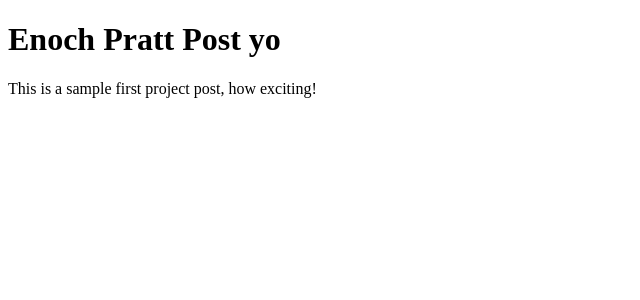
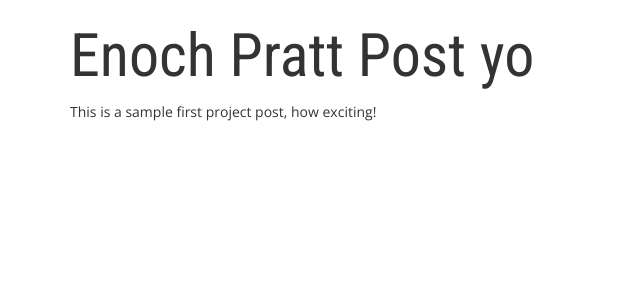
Before and after one commit to emmasf/jekyllparty, a Jekyll site: the page built from _posts/2014-04-23-sample-other-project-post.md, in a window 1280 px wide. Shown: the top 300 px of the page, without its empty margins (0-640 px from the left). Built offline with Jekyll 4.4.1, drawn with Linux system fonts in a browser that asks for light colours.

Commit message:
updating links to include base url

```diff
--- a/_layouts/default.html
+++ b/_layouts/default.html
@@ -8,11 +8,11 @@
     <meta name="description" content="">
     <meta name="viewport" content="width=device-width, initial-scale=1">
 
-    <link rel="shortcut icon" href="img/favicon.ico" type="image/x-icon">
-    <link rel="icon" href="img/favicon.ico" type="image/x-icon">
+    <link rel="shortcut icon" href="{{ site.baseurl }}/img/favicon.ico" type="image/x-icon">
+    <link rel="icon" href="{{ site.baseurl }}/img/favicon.ico" type="image/x-icon">
 
-    <link rel="stylesheet" href="css/main.css">
-    <script src="js/vendor/modernizr-2.6.2.min.js"></script>
+    <link rel="stylesheet" href="{{ site.baseurl }}/css/main.css">
+    <script src="{{ site.baseurl }}/js/vendor/modernizr-2.6.2.min.js"></script>
   </head>
 
   <body>
```
Also changed, not shown: _posts/2014-04-23-sample-first-project-post.md (+1 -1 lines), _posts/2014-04-23-sample-other-project-post.md (+1 -1 lines).
